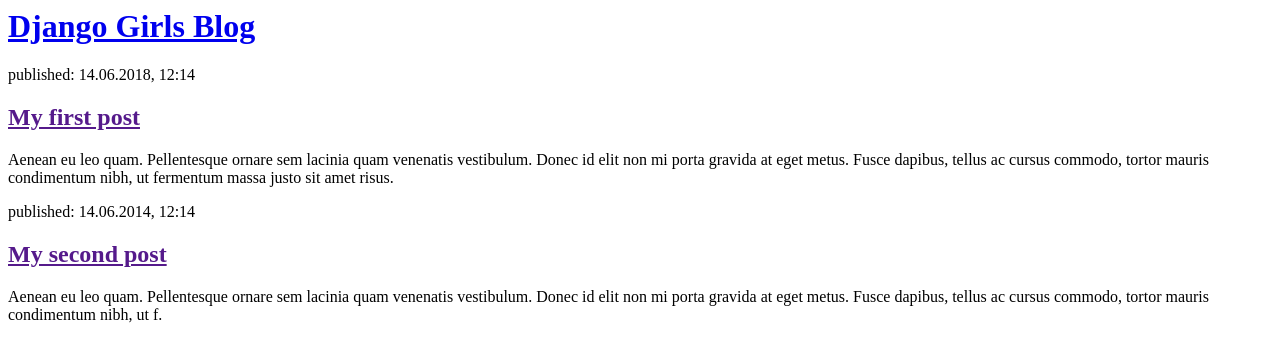
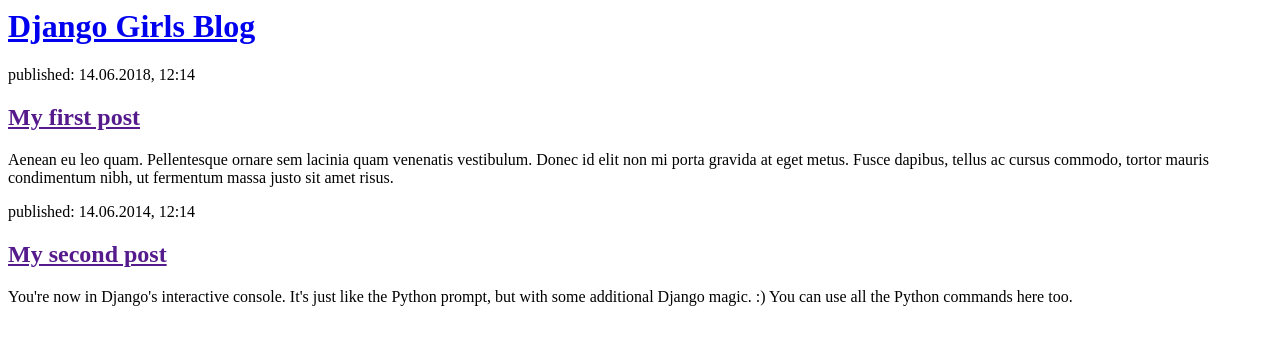
Before and after one commit to Celyix002/djangogirlsblog, a Django app: page / in a window 1280 px wide. Shown: the top 362 px of the page. Run offline with Django 3.2, Linux system fonts and the light colour scheme.

Commit message:
Edited HTML file

```diff
--- a/blog/templates/blog/post_list.html
+++ b/blog/templates/blog/post_list.html
@@ -16,7 +16,7 @@
         <div>
             <p>published: 14.06.2014, 12:14</p>
             <h2><a href="">My second post</a></h2>
-            <p>Aenean eu leo quam. Pellentesque ornare sem lacinia quam venenatis vestibulum. Donec id elit non mi porta gravida at eget metus. Fusce dapibus, tellus ac cursus commodo, tortor mauris condimentum nibh, ut f.</p>
+            <p>You're now in Django's interactive console. It's just like the Python prompt, but with some additional Django magic. :) You can use all the Python commands here too.</p>
         </div>
     </body>
 </html>
```
